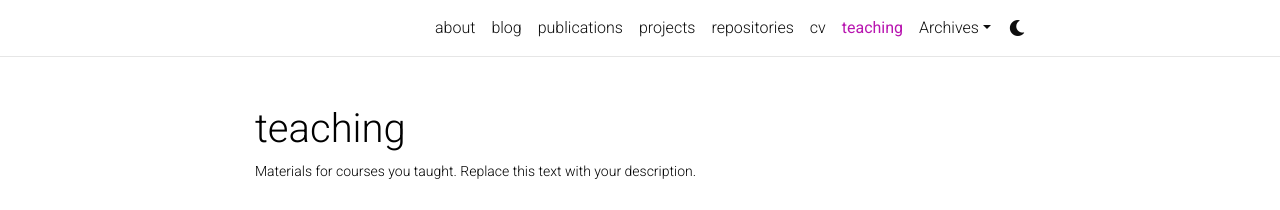
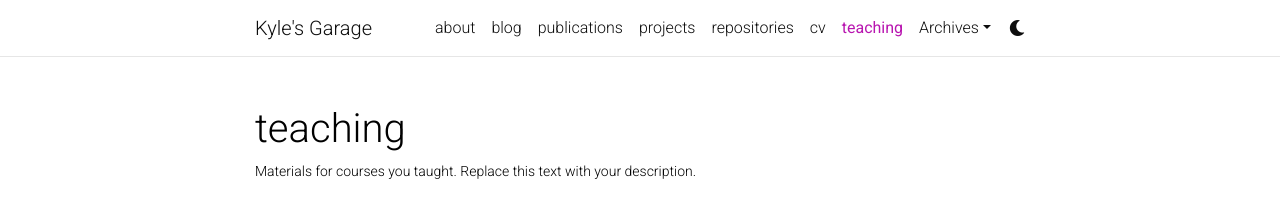
Before and after one commit to kyle000603/kyle000603.github.io, a Jekyll site: the page built from _pages/teaching.md, in a window 1280 px wide. Shown: the top 210 px of the page. Built offline with Jekyll 4.4.1, drawn with Linux system fonts in a browser that asks for light colours; comment, search, counter and statistics services are not loaded; a style sheet for code colours, icons or effects is not loaded.

Commit message:
chage title

```diff
--- a/_config.yml
+++ b/_config.yml
@@ -2,7 +2,7 @@
 # Site settings
 # -----------------------------------------------------------------------------
 
-title: # the website title (if blank, full name will be used instead)
+title: Kyle's Garage # the website title (if blank, full name will be used instead)
 first_name: Junbo
 middle_name: Kyle
 last_name: Kwon
```
